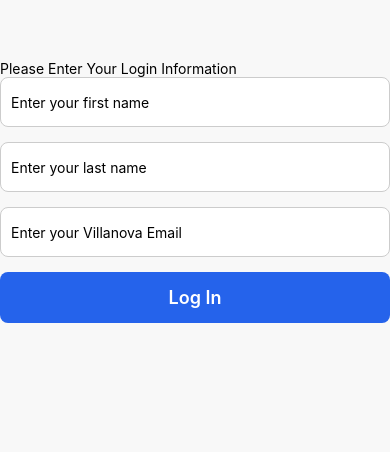
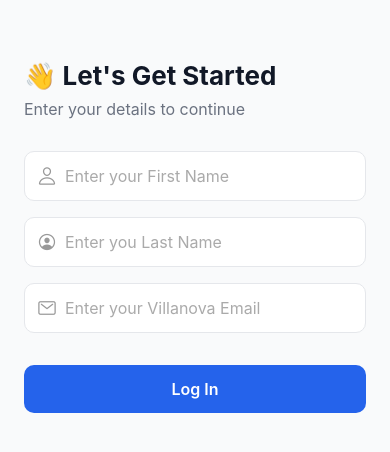
Before and after one commit to dyuan67/Villanova-Find-a-Friend, a React Native app: screen /Home in a window 390 px wide. Shown: the top 452 px of the page. Built offline with nearby package versions, Linux system fonts and the light colour scheme.

Commit message:
Updated the format/styling of HomeScreen

```diff
--- a/src/screens/HomeScreen.js
+++ b/src/screens/HomeScreen.js
@@ -5,6 +5,7 @@
 import { ArrowUpRightIcon } from "react-native-heroicons/outline"
 import { useNavigation } from '@react-navigation/native';
 import { useState } from 'react';
+import { Ionicons } from "@expo/vector-icons";
 
 
 
@@ -17,48 +18,60 @@
 
     const handleLogin = () => {
         if (firstName && lastName && username) {
-            Alert.alert("Login Successful", `Welcome, ${firstName}!`, [
-                { text: "OK", onPress: () => navigation.replace("HomeTabs") },
+            Alert.alert("Welcome", `Hi, ${firstName}!`, [
+                { text: "Continue", onPress: () => navigation.replace("HomeTabs") },
             ]);
         } else {
-            Alert.alert("Error", "Please fill in all fields!");
+            Alert.alert("Missing Info", "Please fill out all fields!");
         }
     };
 
     return (
         <SafeAreaView style = {styles.safeArea}>
-        <View style = {StyleSheet.container}>
-            <Text style={StyleSheet.title}>Please Enter Your Login Information</Text>
+        <View style = {styles.container}>
+            <Text style= {styles.title}>👋 Let's Get Started</Text>
+            <Text style = {styles.subtitle}>Enter your details to continue</Text>
 
             {/* First Name Input */}
+            <View style = {styles.inputWrapper}>
+                <Ionicons name="person-outline" size={20} color="#999" style={styles.icon} />
                 <TextInput
                     style={styles.input}
-                placeholder="Enter your first name"
+                    placeholder="Enter your First Name"
                     value={firstName}
                     onChangeText={setFirstName}
+                    placeholderTextColor="#aaa"
                 />
+            </View>
 
-            {/* Last Name Input */}
+            {/* Last Name */}
+            <View style={styles.inputWrapper}>
+                <Ionicons name="person-circle-outline" size={20} color="#999" style={styles.icon} />
                 <TextInput
                     style={styles.input}
-                placeholder="Enter your last name"
+                    placeholder="Enter you Last Name"
                     value={lastName}
                     onChangeText={setLastName}
+                    placeholderTextColor="#aaa"
                 />
+            </View>
 
-            {/* Username Input */}
+            {/* Username */}
+            <View style={styles.inputWrapper}>
+                <Ionicons name="mail-outline" size={20} color="#999" style={styles.icon} />
                 <TextInput
                     style={styles.input}
                     placeholder="Enter your Villanova Email"
                     value={username}
                     onChangeText={setUsername}
+                    placeholderTextColor="#aaa"
                 />
+            </View>
 
             {/* Login Button */}
             <TouchableOpacity style={styles.button} onPress={handleLogin}>
                 <Text style={styles.buttonText}>Log In</Text>
             </TouchableOpacity>
-
         </View>
         </SafeAreaView>
     );
@@ -67,43 +80,54 @@
 const styles = StyleSheet.create({
     safeArea: {
       flex: 1,
-        backgroundColor: '#f8f8f8',
+      backgroundColor: '#f9fafb',
       paddingTop: 60,
     },
     container: {
       flex: 1,
-        justifyContent: 'center',
-        alignItems: 'center',
-        paddingHorizontal: 20,
-        backgroundColor: '#f8f8f8',
-        paddingTop: 60,
+      paddingHorizontal: 24,
+      justifyContent: 'flex-start',
     },
     title: {
-        fontSize: 24,
+      fontSize: 26,
       fontWeight: 'bold',
-        marginBottom: 20,
-        color: '#333',
+      marginBottom: 8,
+      color: '#111827',
+    },
+    subtitle: {
+      fontSize: 16,
+      color: '#6b7280',
+      marginBottom: 32,
+    },
+    inputWrapper: {
+      flexDirection: 'row',
+      alignItems: 'center',
+      backgroundColor: '#fff',
+      borderColor: '#e5e7eb',
+      borderWidth: 1,
+      borderRadius: 10,
+      paddingHorizontal: 12,
+      marginBottom: 16,
+    },
+    icon: {
+      marginRight: 8,
     },
     input: {
-        width: '100%',
-        height: 50,
-        marginBottom: 15,
-        paddingHorizontal: 10,
-        borderWidth: 1,
-        borderColor: '#ccc',
-        borderRadius: 8,
-        backgroundColor: '#fff',
+      flex: 1,
+      height: 48,
+      fontSize: 16,
+      color: '#111827',
     },
     button: {
-        width: '100%',
-        paddingVertical: 15,
       backgroundColor: '#2563EB',
-        borderRadius: 8,
+      paddingVertical: 14,
+      borderRadius: 10,
       alignItems: 'center',
+      marginTop: 16,
     },
     buttonText: {
-        color: '#fff',
-        fontSize: 18,
+      color: 'white',
+      fontSize: 16,
       fontWeight: '600',
     },
   });
```
Lines whose indentation alone changed are shown as unchanged.
